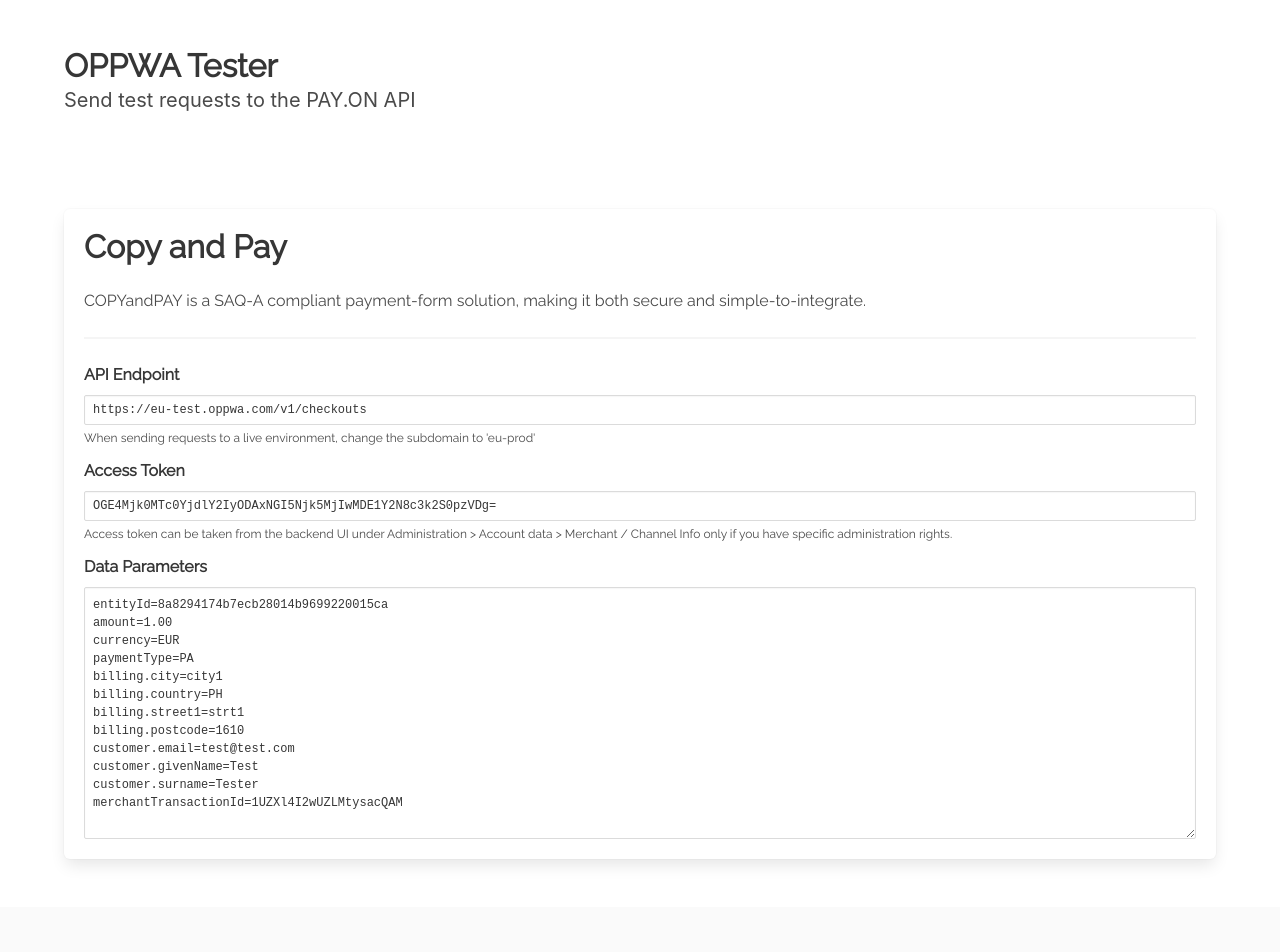
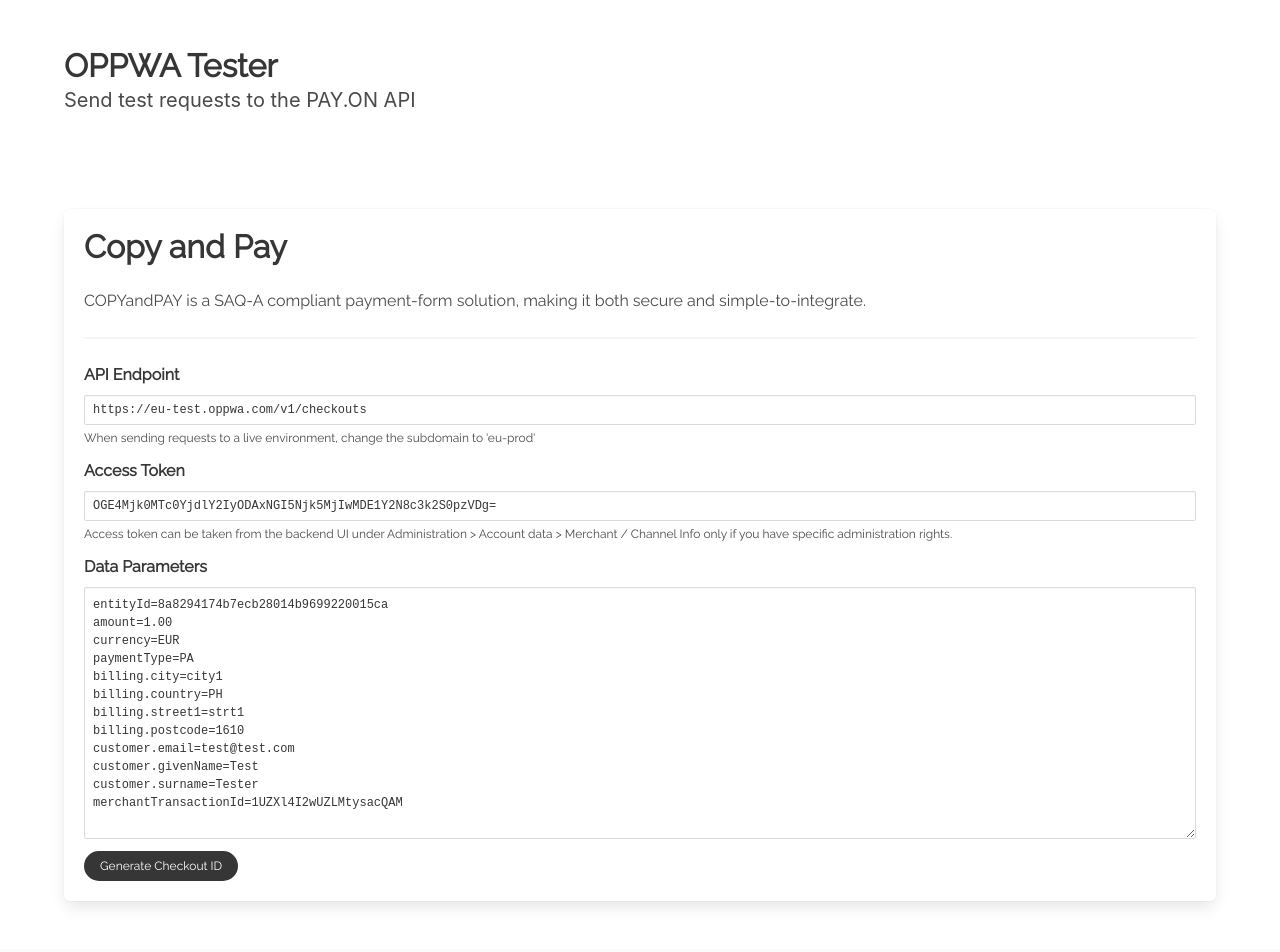
Before and after one commit to veib6247/oppwa-v2, a Vue app: page / in a window 1280 px wide. Shown: the top 952 px of the page. Built offline with nearby package versions, Linux system fonts and the light colour scheme; a web font is replaced by a local one.

Commit message:
added reusable button component

```diff
--- /dev/null
+++ b/src/components/FormButton.vue
@@ -0,0 +1,22 @@
+<script>
+export default {
+  props: {
+    buttonLabel: {
+      type: String,
+      default: "",
+    },
+  },
+};
+</script>
+<template>
+  <div class="field">
+    <div class="control">
+      <button
+        class="button is-small is-dark is-rounded raleway"
+        @click="$emit('submitData')"
+      >
+        {{ buttonLabel }}
+      </button>
+    </div>
+  </div>
+</template>
--- a/src/views/CopyandPay.vue
+++ b/src/views/CopyandPay.vue
@@ -6,6 +6,7 @@
 // import reusable components
 import FormInput from "../components/FormInput.vue";
 import TextData from "../components/TextData.vue";
+import FormButton from "../components/FormButton.vue";
 
 // this will allow parcel to include the php file in the build process so that everything is in 1 directory
 const copyAndPayScriptPath = require("url:../../php/CopyandPay.php");
@@ -18,6 +19,7 @@
   components: {
     FormInput,
     TextData,
+    FormButton,
   },
 
   //
@@ -54,6 +56,21 @@
     };
   },
 
+  methods: {
+    generateTransactionId() {
+      let trxId = nanoid();
+      console.info(`Generated Transaction ID: ${trxId}`);
+      this.request.defaultParameters.push(`merchantTransactionId=${trxId}`);
+    },
+
+    generateCheckoutId() {
+      console.log(`Endpoint: ${this.request.endPoint}`);
+      console.log(`authToken: ${this.request.authToken}`);
+      console.log(`URL string parameters: ${this.processedURLParameters}`);
+      console.log(`CopyandPay PHP script path: ${copyAndPayScriptPath}`);
+    },
+  },
+
   computed: {
     // returns processed string to display to text area
     processParameters() {
@@ -67,15 +84,11 @@
   },
 
   mounted() {
-    console.log("CopyandPay PHP script path: ", copyAndPayScriptPath);
-
     // generate new merchantTransactionId for every page load
-    this.request.defaultParameters.push(`merchantTransactionId=${nanoid()}`);
+    this.generateTransactionId();
 
     // process the default params into the frontend using computed function
     this.request.frontEndParameters = this.processParameters;
-
-    console.log("URL string parameters: ", this.processedURLParameters);
   },
 };
 </script>
@@ -107,4 +120,9 @@
     :placeholder="processParameters"
     v-model="request.frontEndParameters"
   />
+
+  <FormButton
+    button-label="Generate Checkout ID"
+    @submit-data="generateCheckoutId"
+  />
 </template>
```
